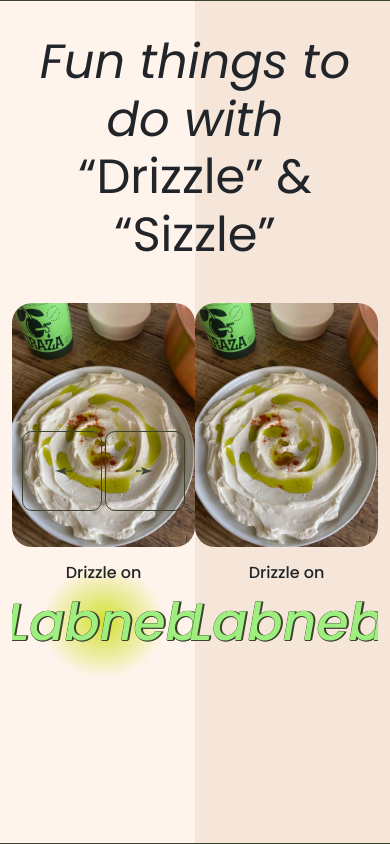
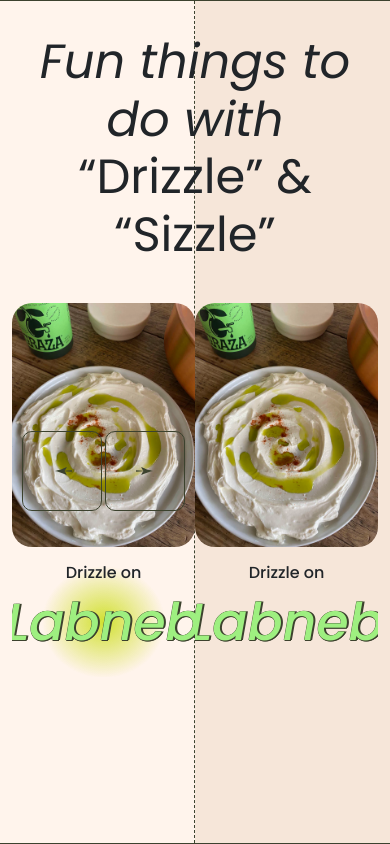
Before and after one commit to jukha/shopify-site-section, a plain HTML site: page index.html in a window 390 px wide. Drawn offline with nearby package versions, Linux system fonts and the light colour scheme.

Commit message:
complete desktop version

```diff
--- a/index.html
+++ b/index.html
@@ -3,7 +3,7 @@
   <head>
     <meta charset="UTF-8" />
     <meta name="viewport" content="width=device-width, initial-scale=1.0" />
-    <title>Document</title>
+    <title>Shopify Section</title>
     <!-- FONTS -->
     <link rel="preconnect" href="https://fonts.googleapis.com" />
     <link rel="preconnect" href="https://fonts.gstatic.com" crossorigin />
@@ -68,30 +68,39 @@
               </svg>
             </div>
             <!-- Slider main container -->
-            <div class="swiper">
+            <div class="swiper" id="swiper-left">
               <!-- Additional required wrapper -->
               <div class="swiper-wrapper">
                 <!-- Slides -->
+                <!-- 01 -->
                 <div class="swiper-slide">
                   <div class="slide-img">
                     <img class="img-fluid" src="img/Labneh_900x.webp" alt="" />
                   </div>
+                  <div class="slider-text">
                     <h4 class="slide-header">Drizzle on</h4>
                     <h3 class="slide-menu-header">Labneb</h3>
                   </div>
+                </div>
+                <!-- 02 -->
                 <div class="swiper-slide">
                   <div class="slide-img">
                     <img class="img-fluid" src="img/Labneh_900x.webp" alt="" />
                   </div>
+                  <div class="slider-text">
                     <h4 class="slide-header">Drizzle on</h4>
                     <h3 class="slide-menu-header">Labneb</h3>
                   </div>
+                </div>
+                <!-- 03 -->
                 <div class="swiper-slide">
                   <div class="slide-img">
                     <img class="img-fluid" src="img/Labneh_900x.webp" alt="" />
                   </div>
+                  <div class="slider-text">
                     <h4 class="slide-header">Drizzle on</h4>
                     <h3 class="slide-menu-header">Labneb</h3>
+                  </div>
                 </div>
               </div>
             </div>
@@ -128,30 +137,39 @@
               </svg>
             </div>
             <!-- Slider main container -->
-            <div class="swiper">
+            <div class="swiper" id="swiper-right">
               <!-- Additional required wrapper -->
               <div class="swiper-wrapper">
                 <!-- Slides -->
+                <!-- 01 -->
                 <div class="swiper-slide">
                   <div class="slide-img">
                     <img class="img-fluid" src="img/Labneh_900x.webp" alt="" />
                   </div>
+                  <div class="slider-text">
                     <h4 class="slide-header">Drizzle on</h4>
                     <h3 class="slide-menu-header">Labneb</h3>
                   </div>
+                </div>
+                <!-- 02 -->
                 <div class="swiper-slide">
                   <div class="slide-img">
                     <img class="img-fluid" src="img/Labneh_900x.webp" alt="" />
                   </div>
+                  <div class="slider-text">
                     <h4 class="slide-header">Drizzle on</h4>
                     <h3 class="slide-menu-header">Labneb</h3>
                   </div>
+                </div>
+                <!-- 03 -->
                 <div class="swiper-slide">
                   <div class="slide-img">
                     <img class="img-fluid" src="img/Labneh_900x.webp" alt="" />
                   </div>
+                  <div class="slider-text">
                     <h4 class="slide-header">Drizzle on</h4>
                     <h3 class="slide-menu-header">Labneb</h3>
+                  </div>
                 </div>
               </div>
             </div>
--- a/script.js
+++ b/script.js
@@ -1,10 +1,46 @@
-const swiper = new Swiper(".swiper", {
+const leftSwiper = new Swiper("#swiper-left", {
   loop: true,
+  speed: 1000,
+  navigation: {
+    nextEl: ".slider-outer-wrapper.left .swiper-button-next",
+    prevEl: ".slider-outer-wrapper.left .swiper-button-prev",
+  },
+  on: {
+    slideChange: function () {
+      const activeSlide = this.slides[this.activeIndex];
+      this.slides.forEach(function (slide) {
+        slide.querySelector("img").style.opacity = "0.3";
+        slide.querySelector(".slider-text").style.opacity = "0";
+      });
 
-  // Navigation arrows
+      setTimeout(() => {
+        activeSlide.querySelector("img").style.opacity = "1";
+        activeSlide.querySelector(".slider-text").style.opacity = "1";
+      }, 1000);
+    },
+  },
+});
+
+const rightSwiper = new Swiper("#swiper-right", {
+  loop: true,
+  speed: 1000,
   navigation: {
-    nextEl: ".swiper-button-next",
-    prevEl: ".swiper-button-prev",
+    nextEl: ".slider-outer-wrapper.right .swiper-button-next",
+    prevEl: ".slider-outer-wrapper.right .swiper-button-prev",
+  },
+  on: {
+    slideChange: function () {
+      const activeSlide = this.slides[this.activeIndex];
+      this.slides.forEach(function (slide) {
+        slide.querySelector("img").style.opacity = "0.3";
+        slide.querySelector(".slider-text").style.opacity = "0";
+      });
+
+      setTimeout(() => {
+        activeSlide.querySelector("img").style.opacity = "1";
+        activeSlide.querySelector(".slider-text").style.opacity = "1";
+      }, 1000);
+    },
   },
 });
 
--- a/style.css
+++ b/style.css
@@ -6,6 +6,10 @@
 
 body {
   font-family: "Poppins", sans-serif;
+}
+
+.container-xxl {
+  max-width: 1440px;
 }
 
 .feature-slider {
@@ -32,12 +36,18 @@ body {
   justify-content: center;
 }
 
+.feature-slider .slider-text {
+  transition: all 300ms ease-in-out;
+}
+
 .feature-slider .slide-img img {
   border-radius: 20px;
   max-width: 420px;
   width: 100%;
   object-fit: cover;
   max-height: 370px;
+  /* opacity: 0.3; */
+  transition: all 0.3s ease-in-out;
 }
 
 .feature-slider .slide-header {
@@ -105,14 +115,16 @@ body {
 
 .left.active-element {
   left: 0;
+  border-right: 1px dashed rgb(60, 66, 46);
 }
 
 .right.active-element {
   right: 0;
 }
 
+/* ============================= */
 /* Swiper related */
-
+/* ============================= */
 .swiper-button-prev:after,
 .swiper-rtl .swiper-button-next:after,
 .swiper-button-next:after,
@@ -148,3 +160,17 @@ body {
   height: 8px;
   transition: all 300ms ease-in-out;
 }
+
+/* ============================= */
+/* Media Queries */
+/* ============================= */
+
+@media (min-width: 1300px) {
+  .swiper-button-prev {
+    left: 30px;
+  }
+
+  .swiper-button-next {
+    right: 30px;
+  }
+}
```
Lines whose indentation alone changed are shown as unchanged.
